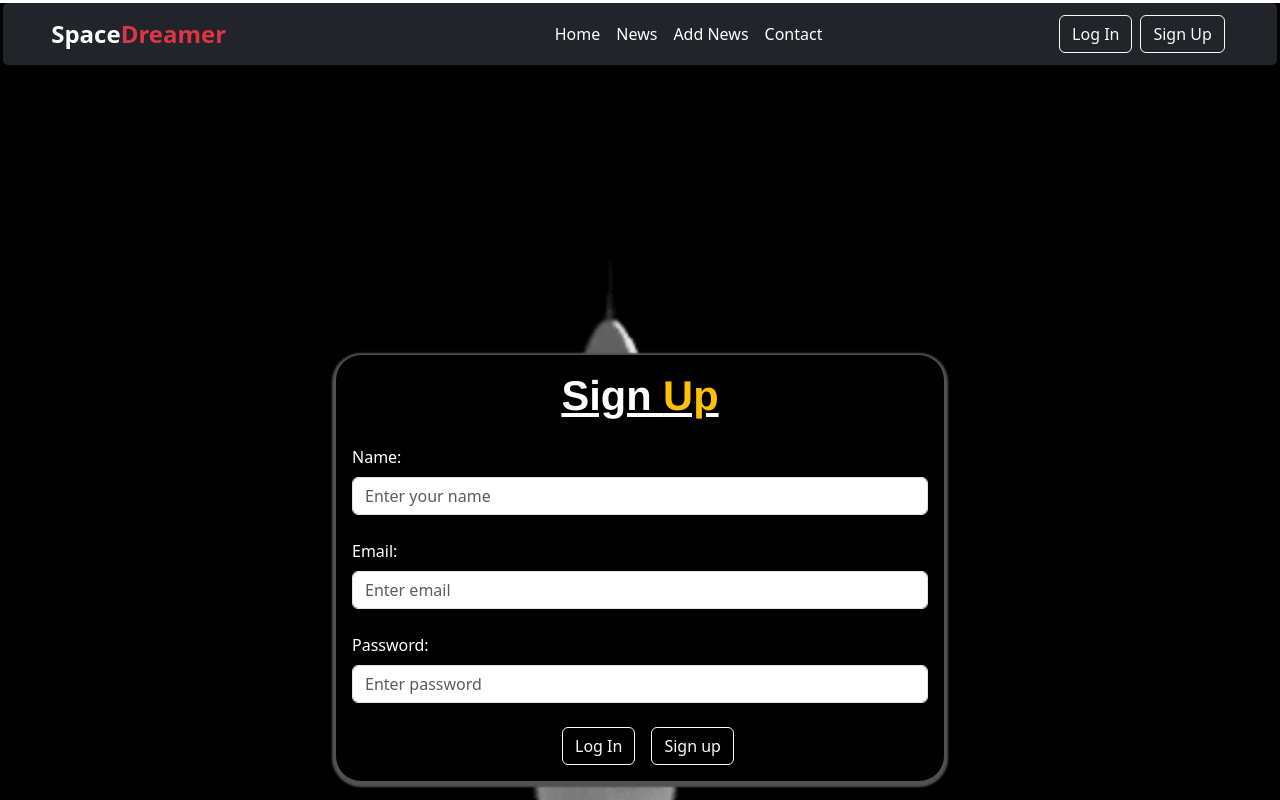
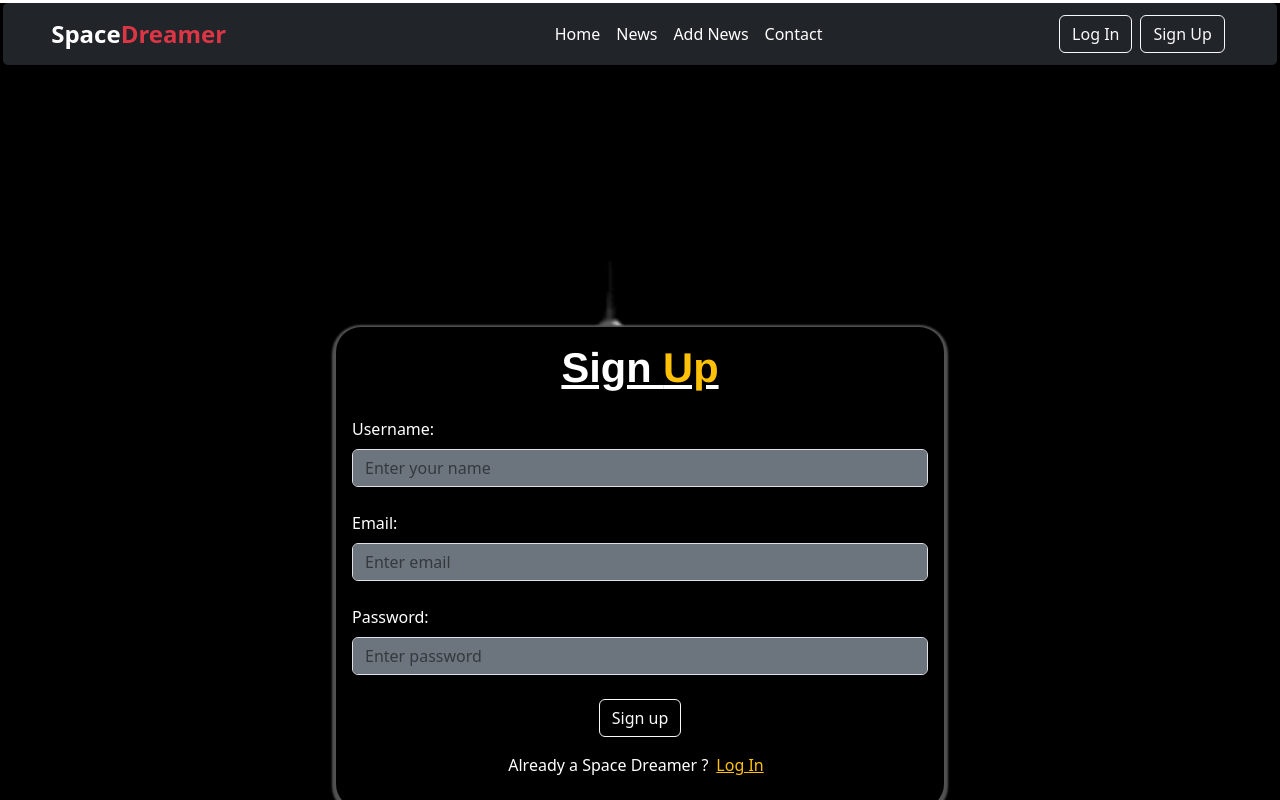
Before and after one commit to abhaysinghthakur197/SpaceDreamer--FullStack, a React (Create React App) app in the folder client/space-dreamer/: page /Signup in a window 1280 px wide. Shown: the top 800 px of the page. Built offline with nearby package versions, Linux system fonts and the light colour scheme.

Commit message:
added formik and yup in signup

```diff
--- a/client/space-dreamer/src/component/Signup/Signup.jsx
+++ b/client/space-dreamer/src/component/Signup/Signup.jsx
@@ -1,27 +1,17 @@
-import React, { useState } from 'react'
+import React from 'react'
 import { Card, Form, Button, Container } from 'react-bootstrap';
-import {Link} from 'react-router-dom'
+import { Link, useNavigate } from 'react-router-dom'
+
+import { useFormik } from 'formik'
+import { signUpSchema } from '../schemas';
+
+import axios from 'axios';
 
 const Login = () => {
-    const [formData, setFormData] = useState({
-        imageUrl: '',
-        title: '',
-        description: '',
-    });
 
-    const handleChange = (e) => {
-        const { name, value } = e.target;
-        setFormData({
-            ...formData,
-            [name]: value,
-        });
-    };
 
-    const handleSubmit = (e) => {
-        e.preventDefault();
-        console.log('Form submitted:', formData);
-    };
 
+    // Style
     const sectionStyle = {
         backgroundImage: `url(${process.env.PUBLIC_URL}/SignupGif.gif)`, // Replace with your image URL
         backgroundSize: 'cover',
@@ -29,66 +19,157 @@ const Login = () => {
         color: 'white', // Set text color to be readable against the background
         padding: '100px 0', // Adjust padding as needed
     };
+
+    const navigate = useNavigate();
+
+
+    const formData = {
+        username: '',
+        email: '',
+        password: '',
+    };
+
+    // const handleChange = (e) => {
+    //     const { name, value } = e.target;
+    //     setFormData({
+    //         ...formData,
+    //         [name]: value,
+    //     });
+    // };
+
+
+
+
+    const { values, errors, touched, handleBlur, handleChange, handleSubmit } = useFormik({
+        initialValues: formData,
+        validationSchema: signUpSchema,
+        onSubmit: async (values, action) => {
+            console.log("form values", values);
+            try {
+                const response = await axios.post('http://localhost:8080/api/user/signup', values)
+                // method: 'POST',
+                // headers: {
+                //     'Content-Type': 'application/json',
+                // },
+                // body: JSON.stringify({
+                //     username: values.username,
+                //     email: values.email,
+                //     password: values.password,
+                // }),
+                // });
+
+                // const data = response.json();
+                console.log("response", response); // Log the response from the server
+                if(response.status === 200){
+                    alert("Congrats! You are now a *Space Dreamer*")
+                    navigate('/Signin')
+                }
+            } catch (error) {
+                console.error('Error during signup:', error);
+            }
+            action.resetForm();
+        },
+    });
+
+    // console.log("formik data",formik);
+
+
+    // const handleSubmit = async (e) => {
+    //     e.preventDefault();
+    //     console.log('FormData:', formData);
+
+    //         try {
+    //             const response = await fetch('http://localhost:8080/api/user/signup', {
+    //                 method: 'POST',
+    //                 headers: {
+    //                     'Content-Type': 'application/json',
+    //                 },
+    //                 body: JSON.stringify({
+    //                     username: formData.username,
+    //                     email: formData.email,
+    //                     password: formData.password,
+    //                 }),
+    //             });
+
+    //             const data = await response.json();
+    //             console.log(data); // Log the response from the server
+    //         } catch (error) {
+    //             console.error('Error during signup:', error);
+    //         }
+    // }
+
     return (
-
         <Container style={sectionStyle}>
             <div className='d-flex align-items-center justify-content-center vh-100'>
                 <Card style={{ width: '38rem', background: 'transparent', border: 'none', }} bg="black">
                     <Card.Body>
                         <Card.Title className='text-center text-white text-decoration-underline' style={{ fontWeight: 'bolder', fontFamily: 'Helvetica, Arial, sans-serif', color: '#834651', fontSize: '2.6rem' }}>Sign <span className='text-warning'>Up</span></Card.Title>
                         <Form onSubmit={handleSubmit}>
-                                <Form.Group controlId="formImageUrl" className='my-4' >
-                                    <Form.Label className='text-white'>Name:</Form.Label>
+                            <Form.Group controlId="formUsername" className='my-4' >
+                                <Form.Label className='text-white'>Username:</Form.Label>
                                 <Form.Control
+                                    required
                                     type="text"
                                     placeholder="Enter your name"
-                                        name="name"
-                                        class="form-control bg-secondary"
-                                        id="name"
-                                        value={formData.name}
+                                    name="username"
+                                    className="form-control bg-secondary"
+                                    // id="username"
+                                    value={values.username}
                                     onChange={handleChange}
-                                    />
+                                    onBlur={handleBlur} />
+                                {touched.username && errors.username ? (
+                                    <p className="form-error text-danger">{errors.username}</p>
+                                ) : null}
+
                             </Form.Group>
-                                <Form.Group controlId="formTitle" className='my-4'>
+                            <Form.Group controlId="formEmail" className='my-4'>
                                 <Form.Label className='text-white'>Email:</Form.Label>
                                 <Form.Control
+                                    required
                                     type="email"
                                     placeholder="Enter email"
                                     name="email"
-                                        class="form-control bg-secondary"
-                                        id="eamil"
-                                        value={formData.email}
+                                    className="form-control bg-secondary"
+                                    // id="eamil"
+                                    value={values.email}
                                     onChange={handleChange}
-                                    />
+                                    onBlur={handleBlur} />
+                                {touched.email && errors.email ? (
+                                    <p className="form-error text-danger">{errors.email}</p>
+                                ) : null}
                             </Form.Group>
-                                <Form.Group controlId="formDescription" className='my-4'>
+                            <Form.Group controlId="formPassword" className='my-4'>
                                 <Form.Label className='text-white'>Password:</Form.Label>
                                 <Form.Control
+                                    required
                                     type="password"
-
                                     placeholder="Enter password"
                                     name="password"
-                                        id="password"
-                                        class="form-control bg-secondary"
-                                        value={formData.password}
+                                    // id="password"
+                                    className="form-control bg-secondary"
+                                    value={values.password}
                                     onChange={handleChange}
-                                    />
+                                    onBlur={handleBlur} />
+                                {touched.password && errors.password ? (
+                                    <p className="form-error text-danger">{errors.password}</p>
+                                ) : null}
                             </Form.Group>
-                                <div className='d-flex  align-items-center justify-content-center '>
-                                    <Button variant="outline-light" type="submit" className='mx-3' as={Link}  to="/Signin">
-                                        Log In
-                                    </Button>
-                                    <Button variant="outline-light" type="submit" as={Link}  to="/Signup">
+                            <div className=' d-flex align-items-center justify-content-center '>
+
+                                <Button variant="outline-light" type="submit">
                                     Sign up
                                 </Button>
                             </div>
+                            <p className='text-white text-center mt-3'>Already a Space Dreamer ?
+                            <Link variant="outline-light" type="cancel" className='px-2 text-warning' as={Link} to="/Signin">
+                            Log In
+                            </Link>
+                            </p>
                         </Form>
                     </Card.Body>
                 </Card>
             </div>
         </Container>
-
-
     )
 }
 
```
Lines whose indentation alone changed are shown as unchanged.
